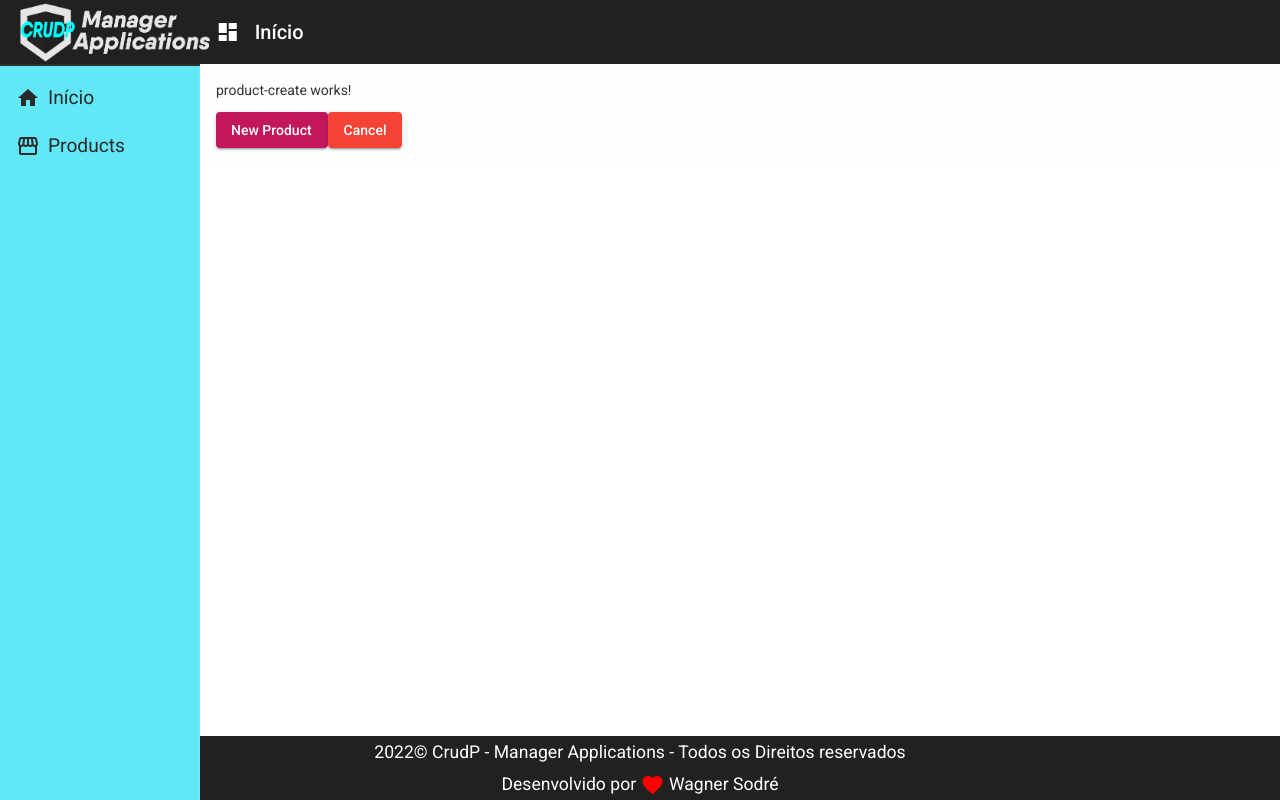
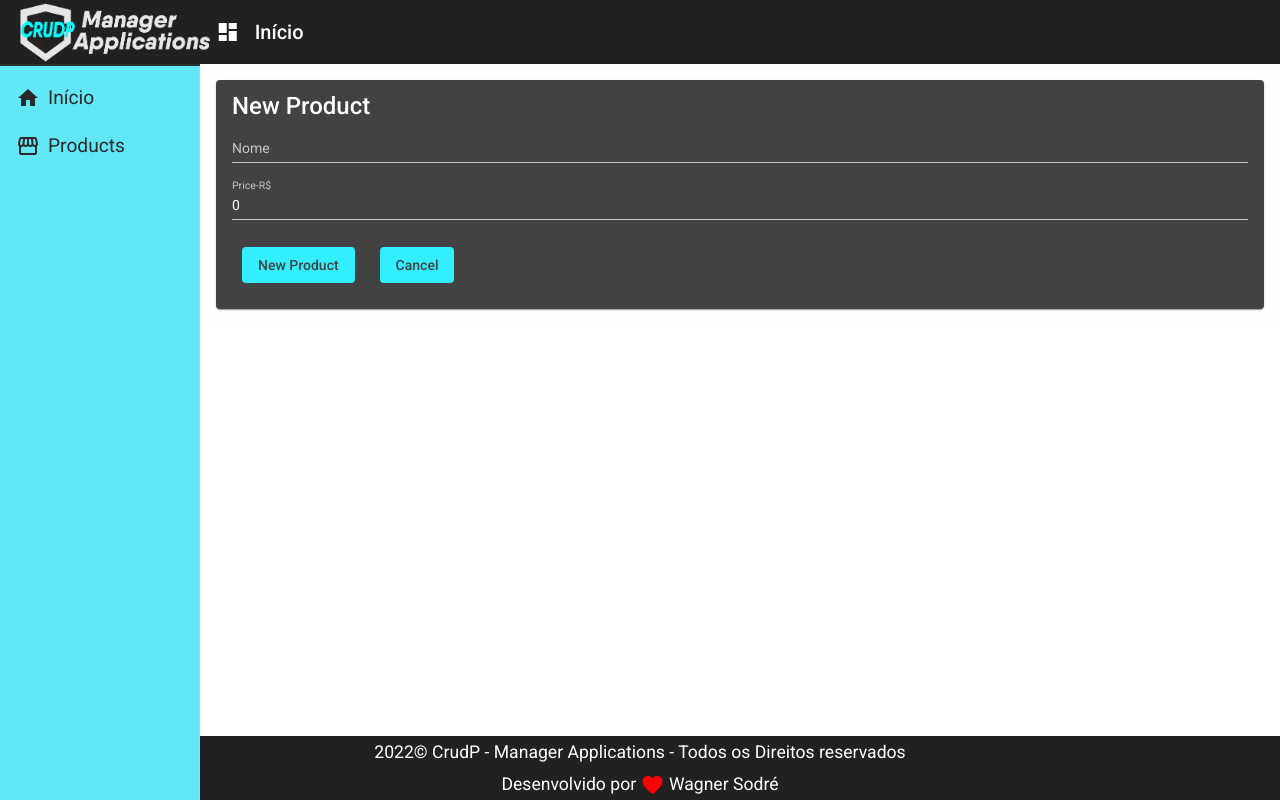
Before and after one commit to wagnerdsodre/crud-products, an Angular app: page /products/create in a window 1280 px wide. Built offline with nearby package versions, Linux system fonts and the light colour scheme.

Commit message:
Formulário cadastro de pordutos

```diff
--- a/src/app/components/product/Product.model.ts
+++ b/src/app/components/product/Product.model.ts
@@ -2,5 +2,4 @@ export interface Product {
 id?:number
 name: String
 price: number
-
 }
--- a/src/app/components/product/product-create/product-create.component.css
+++ b/src/app/components/product/product-create/product-create.component.css
@@ -1,10 +1,7 @@
-.container{
-    display: flex;
-    flex-direction: row;
-    align-items: stretch;
-    align-content: space-around;
+form{
+   display: flex;
+   flex-direction: column;
+
 }
 
-.container .new{
-    padding-left: 15px;
-}
+button{ margin:10px 15px 10px 10px}
--- a/src/app/components/product/product-create/product-create.component.html
+++ b/src/app/components/product/product-create/product-create.component.html
@@ -1,10 +1,19 @@
-<p>product-create works!</p>
-<div class="container">
-    <button class="new" mat-raised-button (click)="CreateProduct()" color="primary">
+<mat-card>
+    <mat-card-title>New Product</mat-card-title>
+    <form>
+        <mat-form-field>
+            <input matInput placeholder="Nome"
+            [(ngModel)]="product.name" name="name">
+        </mat-form-field>
+        <mat-form-field>
+            <input matInput placeholder="Price-R$"
+            [(ngModel)]="product.price" name="price">
+        </mat-form-field>
+    </form>
+    <button class="Salve" mat-button (click)="CreateProduct()" Color-Cyan>
         New Product
     </button>
-    <button class="cancel" mat-raised-button (click)="Cancel()" color="warn">
+    <button class="cancel" mat-button (click)="Cancel()" Color-Cyan>
         Cancel
     </button>
-
-</div>
+</mat-card>
--- a/src/app/components/product/product-create/product-create.component.ts
+++ b/src/app/components/product/product-create/product-create.component.ts
@@ -12,8 +12,8 @@ export class ProductCreateComponent implements OnInit {
 
 /*Mock temp */
 product: Product = {
-name:'Computador Gamer',
-price: 2300.00
+name:'',
+price: 0.00
 }
 
 
--- /dev/null
+++ b/src/app/directives/cyan.directive.ts
@@ -0,0 +1,13 @@
+import { Directive, ElementRef } from '@angular/core';
+
+@Directive({
+  selector: '[Color-Cyan]'
+})
+export class CyanDirective {
+
+  constructor(private el:ElementRef) {
+    el.nativeElement.style.color='#424242';
+    el.nativeElement.style.background = "#33EEFF";
+   }
+
+}
```
Also changed, not shown: src/app/app.module.ts (+13 -2 lines).
